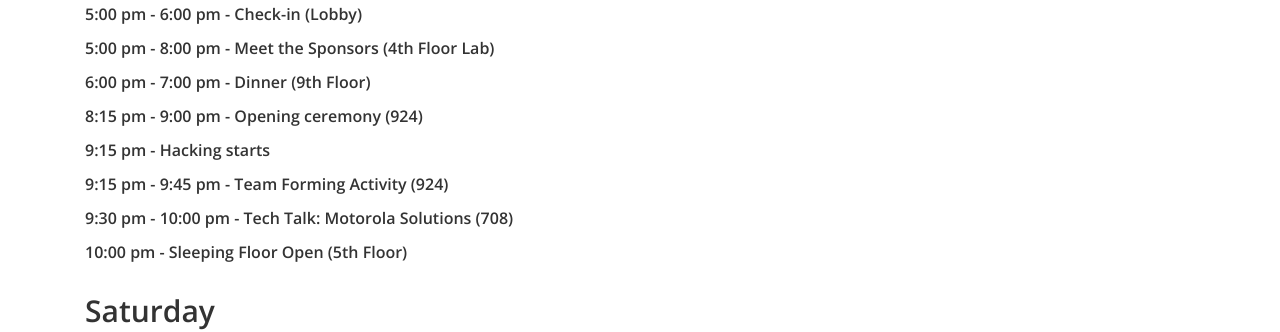
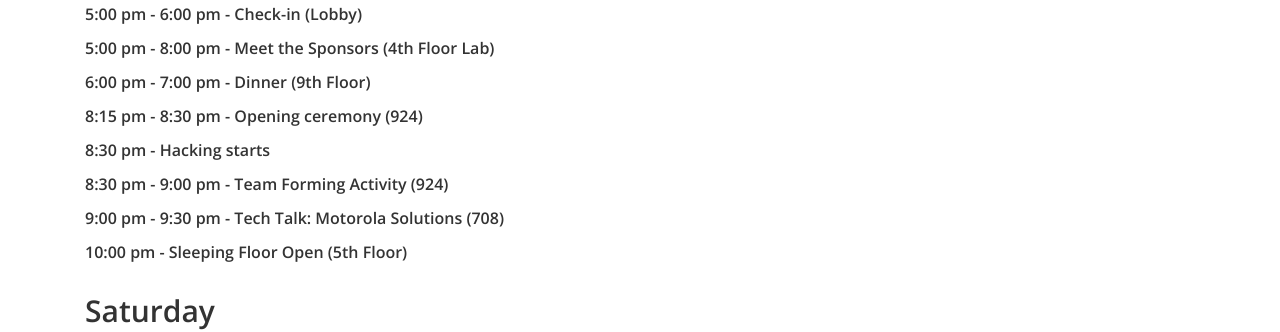
Before and after one commit to eselenic/demonhacks, a Jekyll site: the page built from index.html, in a window 1280 px wide and 900 px high, scrolled down 3608 px. Shown: the part 155-487 px from the top of the window. Built offline with Jekyll 4.4.1, drawn with Linux system fonts in a browser that asks for light colours; nearby versions of some CDN libraries.

Commit message:
Schedule update

```diff
--- a/_config.yml
+++ b/_config.yml
@@ -114,10 +114,10 @@ event:
       "5:00 pm - 6:00 pm - Check-in (Lobby)",
       "5:00 pm - 8:00 pm - Meet the Sponsors (4th Floor Lab)",
       "6:00 pm - 7:00 pm - Dinner (9th Floor)",
-      "8:15 pm - 9:00 pm - Opening ceremony (924)",
-      "9:15 pm - Hacking starts",
-      "9:15 pm - 9:45 pm - Team Forming Activity (924)",
-      "9:30 pm - 10:00 pm - Tech Talk: Motorola Solutions (708)",
+      "8:15 pm - 8:30 pm - Opening ceremony (924)",
+      "8:30 pm - Hacking starts",
+      "8:30 pm - 9:00 pm - Team Forming Activity (924)",
+      "9:00 pm - 9:30 pm - Tech Talk: Motorola Solutions (708)",
       "10:00 pm - Sleeping Floor Open (5th Floor)"]
     - day: "Saturday"
       event: [
```
